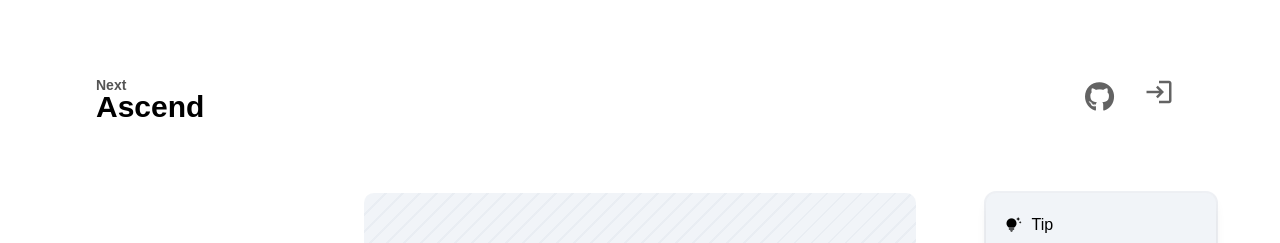
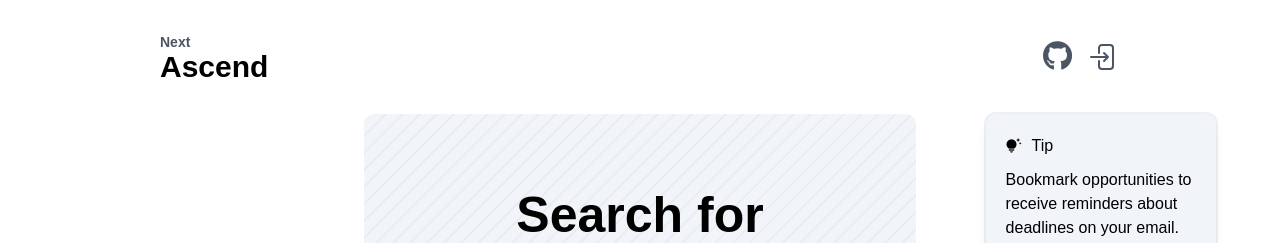
Before and after one commit to Adarsh-Agrahari/NextAscend, a React (Vite) app in the folder client/: page / in a window 1280 px wide. Shown: the top 243 px of the page. Built offline with nearby package versions, Linux system fonts and the light colour scheme; no server answers.

Commit message:
Update Navbar component

```diff
--- a/client/src/components/Navbar/Navbar.css
+++ /dev/null
@@ -1,132 +0,0 @@
-.slider {
-  position: absolute;
-  cursor: pointer;
-  top: 0;
-  left: 0;
-  right: 0;
-  bottom: 0;
-  background-color: #ccc;
-  transition: 0.4s;
-  border-radius: 34px;
-}
-
-.slider:before {
-  position: absolute;
-  content: "";
-  height: 26px;
-  width: 26px;
-  left: 4px;
-  bottom: 4px;
-  background-color: white;
-  transition: 0.4s;
-  border-radius: 50%;
-}
-
-input:checked + .slider {
-  background-color: #2196f3;
-}
-
-input:checked + .slider:before {
-  transform: translateX(26px);
-}
-
-.material-symbols {
-  font-variation-settings: "FILL" 0, "wght" 600, "GRAD" 0, "opsz" 48;
-}
-
-.material-symbols {
-  font-size: large;
-}
-
-.navBar {
-  display: flex;
-  justify-content: space-between;
-  align-items: center;
-  padding: 4rem 6rem;
-  width: calc(100%);
-}
-
-.logoDiv h1 {
-  color: black;
-  font-weight: 600;
-  font-size: 30px;
-
-  line-height: 0.75;
-  /* font-family: 'Pacifico', cursive; */
-}
-.logoDiv p {
-  font-size: 14px;
-  /* margin-left: 50px; */
-  color: #545454;
-  font-weight: 600;
-  text-transform: capitalize;
-  /* font-style: italic; */
-  /* font-family: 'Mansalva', cursive; */
-}
-
-.navBar .menu ul {
-  display: flex;
-  /* border: 1px solid green; */
-  display: flex;
-  justify-content: center;
-  align-items: center;
-  flex-direction: row;
-  gap: 10px;
-  /* margin-right: 50px; */
-}
-.navBar .menu ul li {
-  list-style: none;
-  /* margin: 0 10px; */
-  /* border: 1px solid blue; */
-}
-.navBar .menu ul li a {
-  text-decoration: none;
-  /* color: #0c0c0c; */
-}
-
-.navBar .menu ul .nav-item {
-  color: rgb(99, 99, 99);
-  padding: 10px;
-  font-size: 30px;
-  transition: 0.25s all;
-  display: flex;
-  justify-content: center;
-  align-items: center;
-  flex-direction: row;
-  /* width: 50px;
-	height: 50px; */
-  transition: 0.25s all;
-  cursor: pointer;
-}
-.navBar .menu ul .nav-item a {
-  height: fit-content;
-  margin: 0;
-  padding: 0;
-  display: flex;
-  justify-content: center;
-  align-items: center;
-  flex-direction: row;
-}
-.navBar .menu ul .nav-item:hover {
-  color: #4b84ce;
-}
-.navBar .menu ul .nav-item .material-icons {
-  color: inherit;
-  font-size: inherit;
-  /* border: 1px solid red; */
-  margin: 0;
-}
-.navBar .menu ul .nav-item i {
-  /* line-height: 0; */
-  /* border: 1px solid red; */
-  margin: 0;
-}
-
-@media (max-width: 900px) {
-  .navBar {
-    padding: 2rem;
-  }
-  .navBar .menu ul .nav-item {
-    font-size: 25px;
-  }
-}
--- a/client/src/components/Navbar/Navbar.jsx
+++ b/client/src/components/Navbar/Navbar.jsx
@@ -3,8 +3,6 @@ import { NavLink } from "react-router-dom";
 import { Button, Avatar, Menu, MenuItem } from "@mui/material";
 import { logoutAuth } from "../../services/api";
 import { alert } from "../CustomAlert/alert";
-
-import "./Navbar.css";
 
 export default function Navbar({ user, logout }) {
   const [anchorEl, setAnchorEl] = useState(null);
@@ -30,27 +28,27 @@ export default function Navbar({ user, logout }) {
   };
 
   return (
-    <div className="navBar">
+    <div className="flex justify-between items-center py-8 px-40 w-full">
       <NavLink to="/">
-        <div className="logoDiv">
-          <p>Next</p>
-          <h1>Ascend</h1>
+        <div className="flex flex-col items-start">
+          <p className="text-sm text-gray-600 font-semibold">Next</p>
+          <h1 className="text-black font-bold text-3xl leading-none">Ascend</h1>
         </div>
       </NavLink>
 
-      <div className="menu">
-        <ul>
-          <li className="nav-item">
+      <div className="flex items-center space-x-4">
+        <ul className="flex items-center space-x-4">
+          <div className="text-gray-600 text-3xl transition-colors duration-200 hover:text-blue-500">
             <a href="https://github.com/Adarsh-Agrahari/NextAscend">
               <i className="fa-brands fa-github"></i>
             </a>
-          </li>
+          </div>
 
-          <div className="nav-item">
+          <div className="flex items-center">
             {user ? (
               <>
                 <div
-                  className="item"
+                  className="cursor-pointer"
                   id="menu-button-2"
                   onClick={handleClick}
                   aria-controls={menuOpen ? "basic-menu" : undefined}
@@ -88,8 +86,21 @@ export default function Navbar({ user, logout }) {
               </>
             ) : (
               <NavLink to="/auth">
-                <div className="button">
-                  <span className="material-icons">login</span>
+                <div className="cursor-pointer text-gray-600 transition-colors duration-200 hover:text-blue-500">
+                  <svg
+                    xmlns="http://www.w3.org/2000/svg"
+                    fill="none"
+                    viewBox="0 0 24 24"
+                    stroke-width="1.5"
+                    stroke="currentColor"
+                    class="size-8"
+                  >
+                    <path
+                      stroke-linecap="round"
+                      stroke-linejoin="round"
+                      d="M8.25 9V5.25A2.25 2.25 0 0 1 10.5 3h6a2.25 2.25 0 0 1 2.25 2.25v13.5A2.25 2.25 0 0 1 16.5 21h-6a2.25 2.25 0 0 1-2.25-2.25V15M12 9l3 3m0 0-3 3m3-3H2.25"
+                    />
+                  </svg>
                 </div>
               </NavLink>
             )}
```
